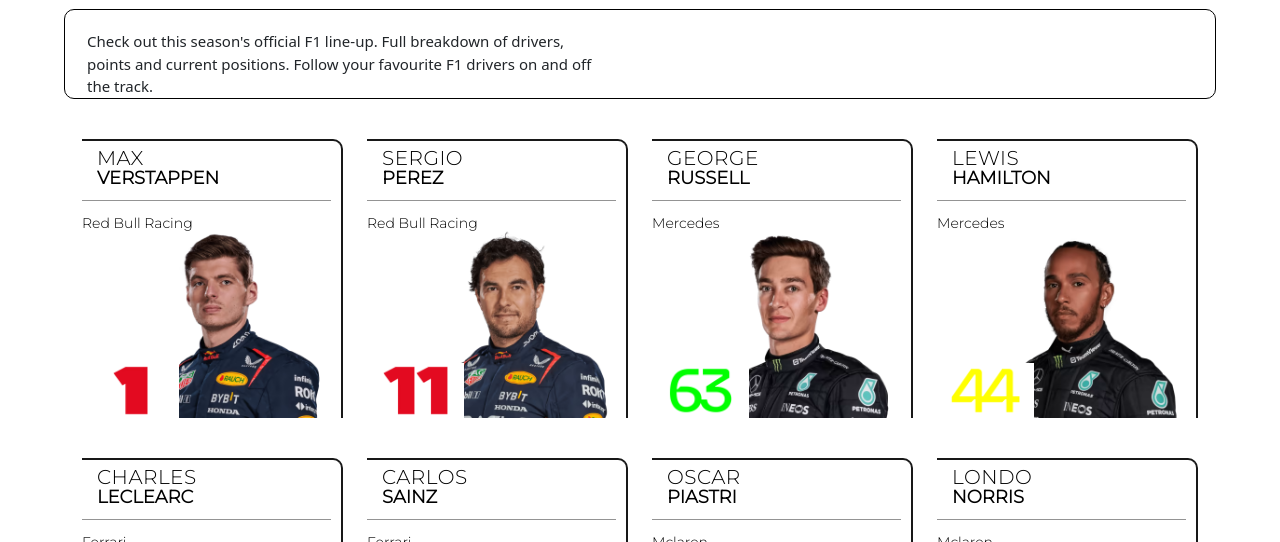
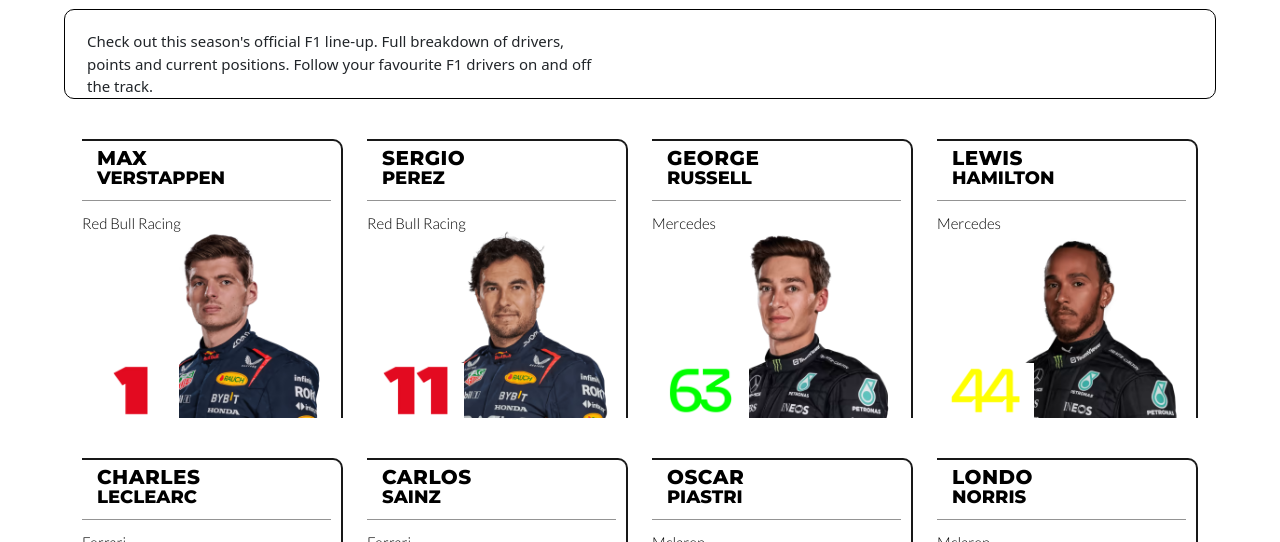
Before and after one commit to VoeunSopanha/PersonalProject, a plain HTML site: page Drivers.html in a window 1280 px wide. Shown: the part 201-743 px from the top of the page. Drawn offline with nearby package versions, Linux system fonts and the light colour scheme.

Commit message:
Update driver.css

```diff
--- a/CSS/driver.css
+++ b/CSS/driver.css
@@ -1,4 +1,4 @@
-@import url('https://fonts.googleapis.com/css2?family=Montserrat:wght@300&display=swap');
+@import url('https://fonts.googleapis.com/css2?family=Lato:ital,wght@0,100;0,300;0,400;0,700;0,900;1,100;1,300;1,400;1,700;1,900&family=Montserrat:ital,wght@0,800;1,800&display=swap');
 *{
     margin: 0;
     padding: 0;
@@ -178,9 +178,9 @@
 }
 .p-text{
     padding-top:15px ;
-    font-family:  'Montserrat', sans-serif;
-    font-size: 14px;
-    font-weight: 100;
+    font-family: "Lato", sans-serif;
+    font-size: 15px;
+    font-weight: 300;
     line-height: 15px;
     letter-spacing: 0.5;
 }
```
